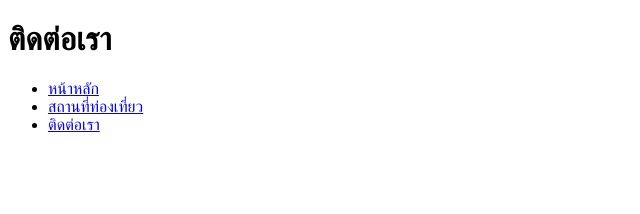
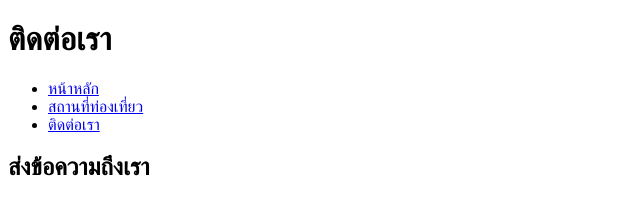
Before and after one commit to kitti66160019/rayong-travel-web, a plain HTML site: page contact.html in a window 1280 px wide. Shown: the whole page, without its empty margins (0-640 px from the left). Drawn offline with Linux system fonts and the light colour scheme.

Commit message:
เพิ่ม main และ section ในหน้าติดต่อ

```diff
--- a/contact.html
+++ b/contact.html
@@ -17,5 +17,11 @@
             </ul>
         </nav>
     </header>
+    <main>
+        <section>
+            <h2>ส่งข้อความถึงเรา</h2>
+            <!-- ฟอร์มจะถูกเพิ่มที่นี่ -->
+        </section>
+    </main>
 </body>
 </html>
```
